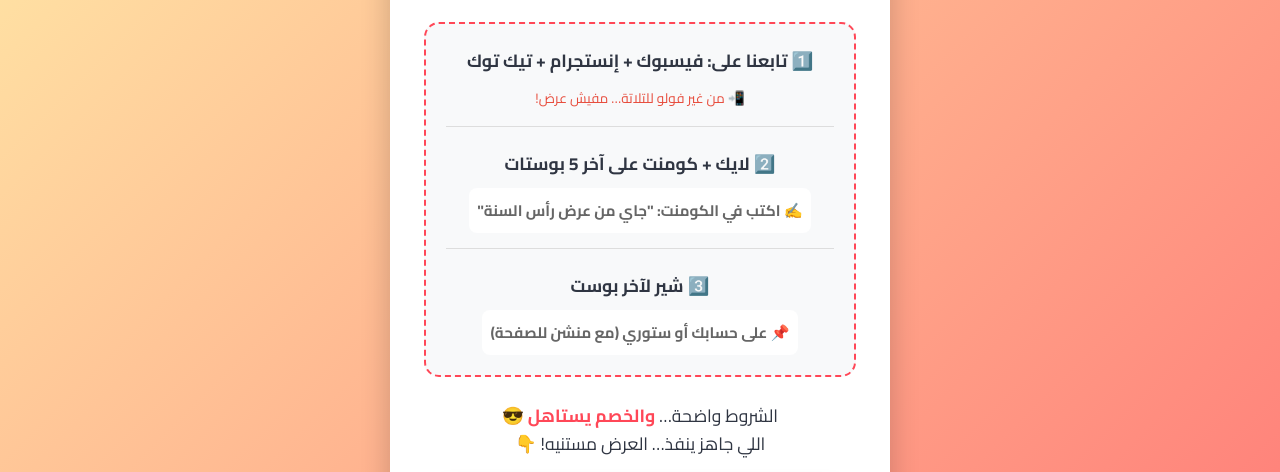
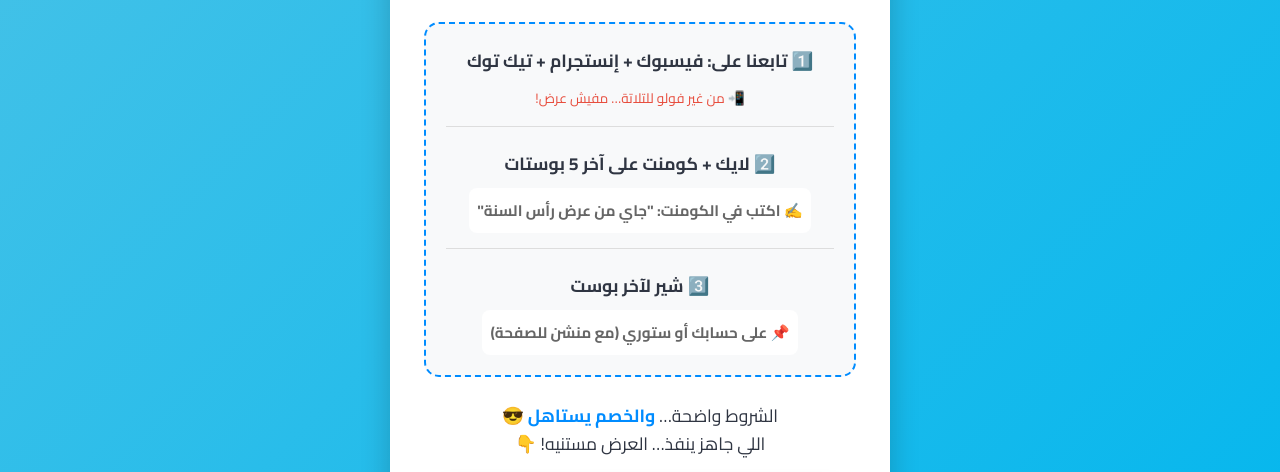
Before and after one commit to marqex1/dozza, a plain HTML site: page index.html in a window 1280 px wide. Shown: the part 208-680 px from the top of the page. Drawn offline with Linux system fonts and the light colour scheme.

Commit message:
Add files via upload

```diff
--- a/index.html
+++ b/index.html
@@ -11,7 +11,7 @@
 
     <style>
         :root {
-            --primary-color: #ff4757; /* لون أحمر حيوي */
+            --primary-color: #008cff; /* لون أحمر حيوي */
             --secondary-color: #2f3542;
             --bg-color: #ffeaa7; /* لون كريمي فاتح للحلويات */
             --white: #ffffff;
@@ -25,7 +25,7 @@
 
         body {
             font-family: 'Cairo', sans-serif;
-            background: linear-gradient(135deg, #ffeaa7 0%, #ff7675 100%);
+            background: linear-gradient(135deg, #47c2e7 0%, #00b6ee 100%);
             min-height: 100vh;
             display: flex;
             justify-content: center;
```
